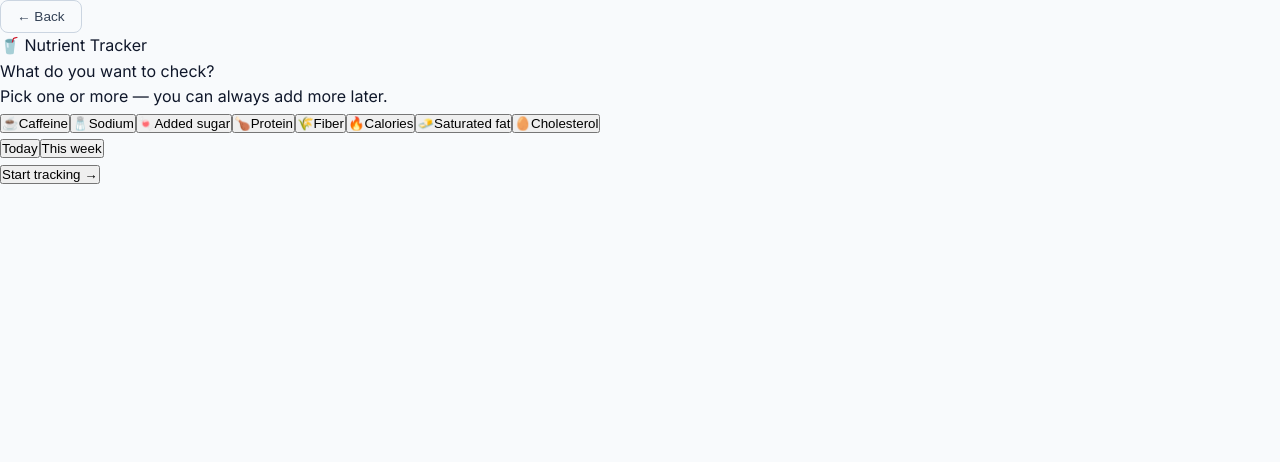
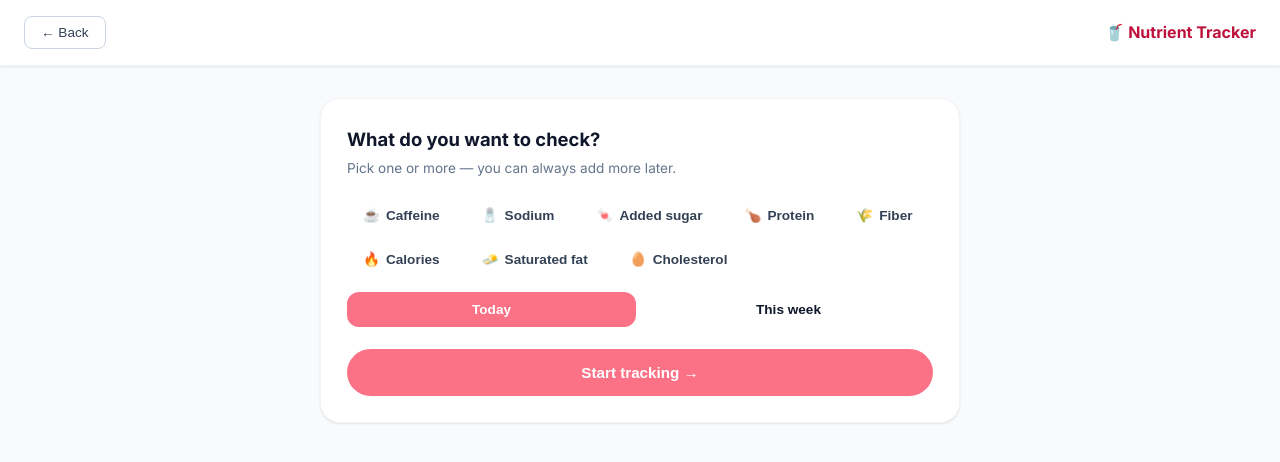
Before and after one commit to jdbraga27/vitalstat4, a React (Create React App) app: page / in a window 1280 px wide. Both pictures are taken after a click on the button "Track your nutrients". Shown: the top 462 px of the page. Built offline with nearby package versions, Linux system fonts and the light colour scheme.

Commit message:
Add coral color variables and tracker styles
Added new color variables for coral shades and styles for the nutrient tracker.

```diff
--- a/src/App.css
+++ b/src/App.css
@@ -13,6 +13,9 @@
   --slate-50: #F8FAFC;
   --white: #FFFFFF;
   --danger: #EF4444;
+   --coral: #FB7185;
+  --coral-dark: #BE123C;
+  --coral-light: #FFF1F2;
   --warn: #F59E0B;
   --success: #10B981;
   --radius: 12px;
@@ -729,3 +732,142 @@ button:focus-visible, input:focus-visible, select:focus-visible {
   .toggle-profile-btn { width: 100%; text-align: center; }
   .articles-section { padding: 20px 16px; }
 }
+/* ── Nutrient tracker teaser on home ── */
+.tracker-divider {
+  display: flex; align-items: center; gap: 10px;
+  margin: 28px 0 14px;
+  color: var(--slate-400);
+  font-size: 0.78rem; font-weight: 600; text-transform: uppercase; letter-spacing: 0.08em;
+}
+.tracker-divider::before, .tracker-divider::after { content: ''; flex: 1; height: 1px; background: var(--slate-100); }
+
+.tracker-bar {
+  display: flex; align-items: center; gap: 16px;
+  width: 100%; padding: 20px 22px;
+  border: 1.5px dashed var(--coral);
+  border-radius: 16px;
+  background: var(--coral-light);
+  cursor: pointer; text-align: left;
+  transition: transform 0.18s, box-shadow 0.18s;
+}
+.tracker-bar:hover { transform: translateY(-2px); box-shadow: var(--shadow-md); }
+.tracker-bar-icon { font-size: 1.8rem; flex-shrink: 0; }
+.tracker-bar-info { flex: 1; display: flex; flex-direction: column; gap: 4px; }
+.tracker-bar-title { font-weight: 700; font-size: 1rem; color: var(--slate-900); }
+.tracker-bar-sub { font-size: 0.82rem; color: var(--slate-500); line-height: 1.4; }
+.tracker-bar-arrow { font-size: 1.1rem; color: var(--coral-dark); flex-shrink: 0; }
+
+/* ── Nutrient tracker page ── */
+.tracker-page { min-height: 100vh; background: var(--slate-50); }
+
+.tracker-header {
+  background: var(--white);
+  border-bottom: 1px solid var(--slate-100);
+  padding: 16px 24px;
+  display: flex; align-items: center; justify-content: space-between;
+  position: sticky; top: 0; z-index: 100;
+  box-shadow: var(--shadow-sm);
+}
+.tracker-title-row { display: flex; align-items: center; gap: 8px; font-weight: 700; color: var(--coral-dark); }
+.tracker-container { max-width: 680px; margin: 0 auto; padding: 32px 20px 60px; }
+
+.tracker-card {
+  background: var(--white);
+  border-radius: 20px;
+  padding: 26px;
+  margin-bottom: 20px;
+  box-shadow: var(--shadow-sm);
+  border: 1.5px solid var(--slate-100);
+}
+.tracker-card-title { font-weight: 800; font-size: 1.15rem; color: var(--slate-900); margin-bottom: 4px; }
+.tracker-card-sub { font-size: 0.85rem; color: var(--slate-500); margin-bottom: 18px; }
+
+.chip-row { display: flex; flex-wrap: wrap; gap: 10px; }
+.nutrient-chip {
+  display: flex; align-items: center; gap: 6px;
+  padding: 9px 16px; border-radius: 999px;
+  border: 1.5px solid var(--slate-200);
+  background: var(--white);
+  font-size: 0.85rem; font-weight: 600; color: var(--slate-700);
+  cursor: pointer; transition: all 0.15s;
+}
+.nutrient-chip.active {
+  border-color: var(--nutrient-color, var(--coral));
+  background: var(--nutrient-bg, var(--coral-light));
+  color: var(--nutrient-color, var(--coral-dark));
+}
+
+.period-toggle { display: flex; gap: 8px; margin-top: 16px; }
+.period-btn {
+  flex: 1; padding: 10px; border-radius: 12px;
+  border: 1.5px solid var(--slate-200); background: var(--white);
+  font-weight: 600; font-size: 0.85rem; color: var(--slate-600); cursor: pointer;
+}
+.period-btn.active { background: var(--coral); border-color: var(--coral); color: white; }
+
+.tracker-cta {
+  width: 100%; margin-top: 22px; padding: 15px;
+  border: none; border-radius: 999px;
+  background: var(--coral); color: white;
+  font-weight: 700; font-size: 0.95rem; cursor: pointer;
+  transition: opacity 0.15s, transform 0.15s;
+}
+.tracker-cta:hover:not(:disabled) { opacity: 0.9; transform: translateY(-1px); }
+.tracker-cta:disabled { background: var(--slate-300); cursor: not-allowed; }
+
+.day-tabs { display: flex; gap: 6px; overflow-x: auto; padding-bottom: 4px; margin-bottom: 18px; }
+.day-tab {
+  flex-shrink: 0; padding: 8px 14px; border-radius: 999px;
+  border: 1.5px solid var(--slate-200); background: var(--white);
+  font-size: 0.8rem; font-weight: 600; color: var(--slate-600); cursor: pointer; white-space: nowrap;
+}
+.day-tab.active { background: var(--slate-900); border-color: var(--slate-900); color: white; }
+.day-tab.has-items::after { content: '•'; margin-left: 4px; color: var(--coral); }
+
+.add-item-row { display: flex; gap: 8px; position: relative; flex-wrap: wrap; }
+.add-item-input { flex: 1; min-width: 160px; }
+.qty-input { width: 70px; }
+
+.suggestion-list {
+  position: absolute; top: calc(100% + 4px); left: 0; right: 0;
+  background: var(--white); border: 1.5px solid var(--slate-200); border-radius: 12px;
+  box-shadow: var(--shadow-md); z-index: 20; max-height: 220px; overflow-y: auto;
+}
+.suggestion-item { padding: 10px 14px; font-size: 0.85rem; cursor: pointer; display: flex; justify-content: space-between; color: var(--slate-700); }
+.suggestion-item:hover { background: var(--slate-50); }
+.suggestion-item-serving { color: var(--slate-400); font-size: 0.78rem; }
+
+.logged-items { display: flex; flex-direction: column; gap: 8px; margin-top: 16px; }
+.logged-item { display: flex; align-items: center; gap: 10px; padding: 10px 14px; border-radius: 12px; background: var(--slate-50); border: 1px solid var(--slate-100); flex-wrap: wrap; }
+.logged-item-name { flex: 1; font-size: 0.87rem; font-weight: 600; color: var(--slate-800); }
+.logged-item-qty { font-size: 0.78rem; color: var(--slate-500); }
+.logged-item-tag { font-size: 0.7rem; font-weight: 600; padding: 2px 8px; border-radius: 999px; }
+.logged-item-tag.db { background: #DCFCE7; color: #166534; }
+.logged-item-tag.estimated { background: #FEF3C7; color: #92400E; }
+.logged-item-tag.pending { background: var(--slate-200); color: var(--slate-500); }
+.logged-item-tag.error { background: #FEE2E2; color: #991B1B; }
+.remove-item-btn { background: none; border: none; color: var(--slate-400); cursor: pointer; font-size: 1rem; padding: 2px 6px; }
+.remove-item-btn:hover { color: var(--danger); }
+
+.results-empty { font-size: 0.85rem; color: var(--slate-400); text-align: center; padding: 20px 0; }
+.result-row { margin-bottom: 18px; }
+.result-row-head { display: flex; justify-content: space-between; align-items: baseline; margin-bottom: 6px; }
+.result-row-label { font-weight: 700; font-size: 0.9rem; display: flex; align-items: center; gap: 6px; }
+.result-row-value { font-size: 0.85rem; font-weight: 700; color: var(--slate-800); }
+.result-bar-track { height: 10px; border-radius: 999px; background: var(--slate-100); overflow: hidden; }
+.result-bar-fill { height: 100%; border-radius: 999px; transition: width 0.3s; }
+.result-status { font-size: 0.78rem; margin-top: 5px; }
+.status-good { color: #15803D; }
+.status-watch { color: #B45309; }
+.status-over { color: #B91C1C; }
+.status-under { color: #64748B; }
+.status-none { color: var(--slate-400); }
+
+.tracker-sources { font-size: 0.72rem; color: var(--slate-400); text-align: center; margin-top: 8px; line-height: 1.6; }
+
+@media (max-width: 640px) {
+  .tracker-container { padding: 20px 16px 48px; }
+  .tracker-card { padding: 20px; }
+  .add-item-row { flex-direction: column; }
+  .qty-input { width: 100%; }
+}
```
